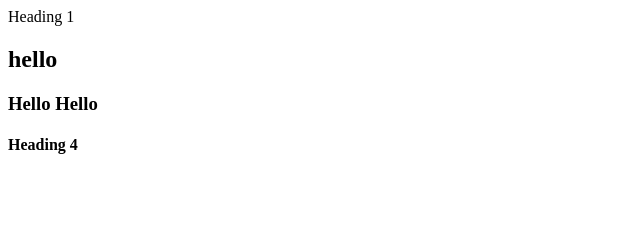
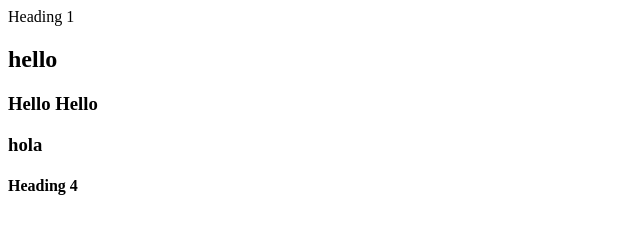
Before and after one commit to yingconniefan/Code-First-Girls-Week-5, a plain HTML site: page index.html in a window 1280 px wide. Shown: the whole page, without its empty margins (0-640 px from the left). Drawn offline with Linux system fonts and the light colour scheme.

Commit message:
updateeeeeeeee

```diff
--- a/index.html
+++ b/index.html
@@ -9,6 +9,7 @@
       <h1> Heading 1 </h1>
       <h2> hello </h2>
       <h3> Hello Hello </h3>
+      <h3> hola </h3>
       <h4> Heading 4 </h4>
     </div>
   </body>
```
